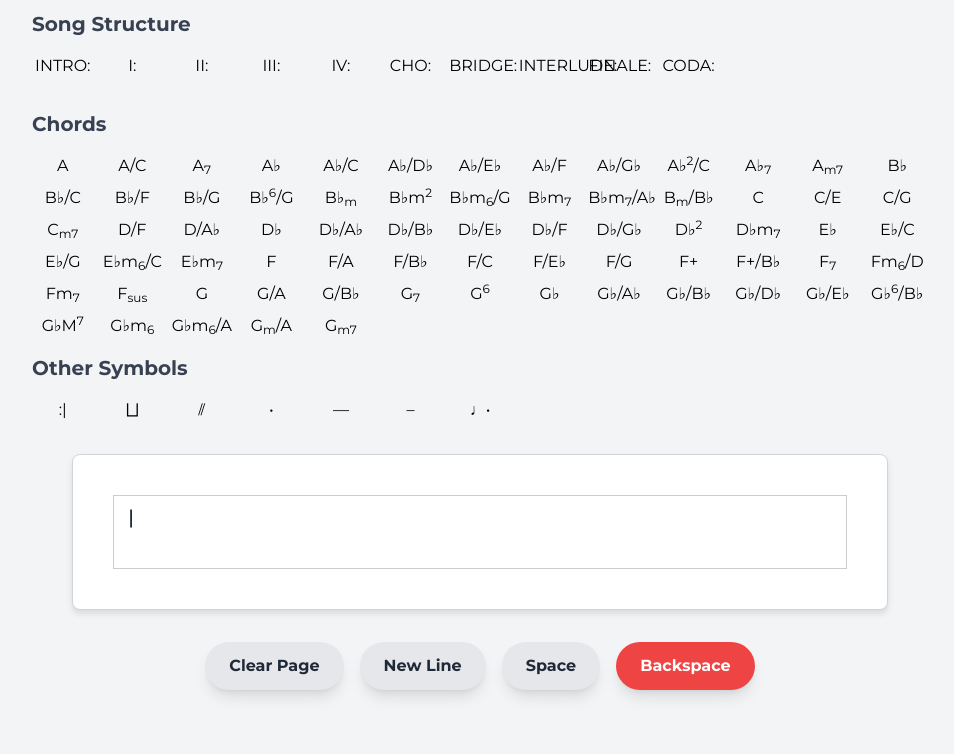
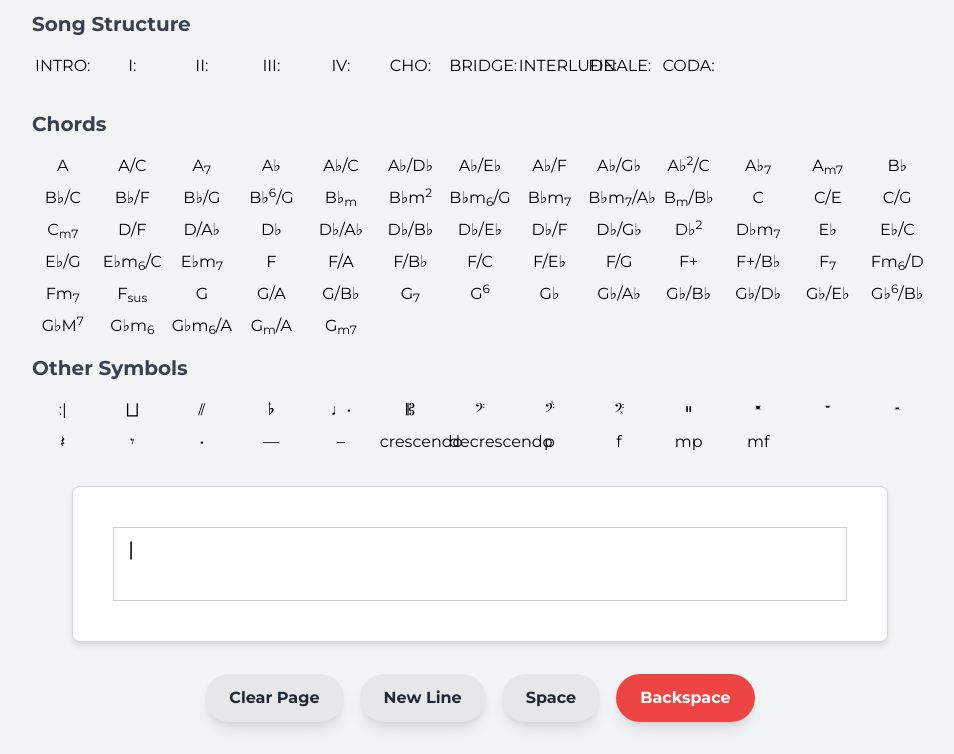
Before and after one commit to iFaulkner13/Chord-Document, a plain HTML site: page index.html in a window 1280 px wide. Shown: the part 90-844 px from the top of the page, without its empty margins (160-1114 px from the left). Before the commit the page ends 812 px from the top, so only its background shows below. Drawn offline with nearby package versions, Linux system fonts and the light colour scheme.

Commit message:
Add files via upload

```diff
--- a/index.html
+++ b/index.html
@@ -199,10 +199,27 @@
             { text: 'Repeat Section', display: ':|' },
             { text: 'Pause', display: '⨆' },
             { text: 'Double Barline', display: '⫽' },
+            { text: 'Fermata', display: '𝄬' },
+            { text: 'Dotted Quarter Note', display: '♩•' },
+            { text: 'Whole Note', display: '𝄡' },
+            { text: 'Half Note', display: '𝄢' },
+            { text: 'Quarter Note', display: '𝄣' },
+            { text: 'Eighth Note', display: '𝄤' },
+            { text: 'Sixteenth Note', display: '𝄥' },
+            { text: 'Whole Rest', display: '𝄺' },
+            { text: 'Half Rest', display: '𝄻' },
+            { text: 'Quarter Rest', display: '𝄼' },
+            { text: 'Eighth Rest', display: '𝄽' },
+            { text: 'Sixteenth Rest', display: '𝄾' },
             { text: 'Dot', display: '•' },
             { text: 'emdash', display: '—' },
             { text: 'en dash', display: '–' },
-            { text: 'Dotted Quarter Note', display: '♩•' }
+            { text: 'Crescendo', display: ' crescendo' },
+            { text: 'Decrescendo', display: ' decrescendo' },
+            { text: 'Piano', display: 'p' },
+            { text: 'Forte', display: 'f' },
+            { text: 'Mezzo-Piano', display: 'mp' },
+            { text: 'Mezzo-Forte', display: 'mf' },
         ];
 
         // Function to draw formatted text on the canvas with correct spacing
@@ -212,7 +229,7 @@
             ctx.textBaseline = 'middle';
             let currentX = x;
 
-            const parts = text.split(/(♭|#|<sub>.*?<\/sub>|<sup>.*?<\/sup>|♩|•)/g).filter(Boolean);
+            const parts = text.split(/(♭|#|<sub>.*?<\/sub>|<sup>.*?<\/sup>|♩|•|𝄡|𝄢|𝄣|𝄤|𝄥|𝄺|𝄻|𝄼|𝄽|𝄾)/g).filter(Boolean);
 
             parts.forEach(part => {
                 let subMatch = part.match(/<sub>(.*?)<\/sub>/);
@@ -226,10 +243,14 @@
                     ctx.font = 'bold 16px Montserrat';
                     ctx.fillText(supMatch[1], currentX, y - 10);
                     currentX += ctx.measureText(supMatch[1]).width;
-                } else if (part === '♩') {
+                } else if (['♩', '𝄡', '𝄢', '𝄣', '𝄤', '𝄥'].includes(part)) {
                     ctx.font = 'bold 28px Montserrat';
-                    ctx.fillText('♩', currentX, y);
-                    currentX += ctx.measureText('♩').width;
+                    ctx.fillText(part, currentX, y);
+                    currentX += ctx.measureText(part).width;
+                } else if (['𝄺', '𝄻', '𝄼', '𝄽', '𝄾'].includes(part)) {
+                    ctx.font = 'bold 28px Montserrat';
+                    ctx.fillText(part, currentX, y);
+                    currentX += ctx.measureText(part).width;
                 } else if (part === '•') {
                     ctx.font = 'bold 28px Montserrat';
                     ctx.fillText('•', currentX, y + 10);
```
